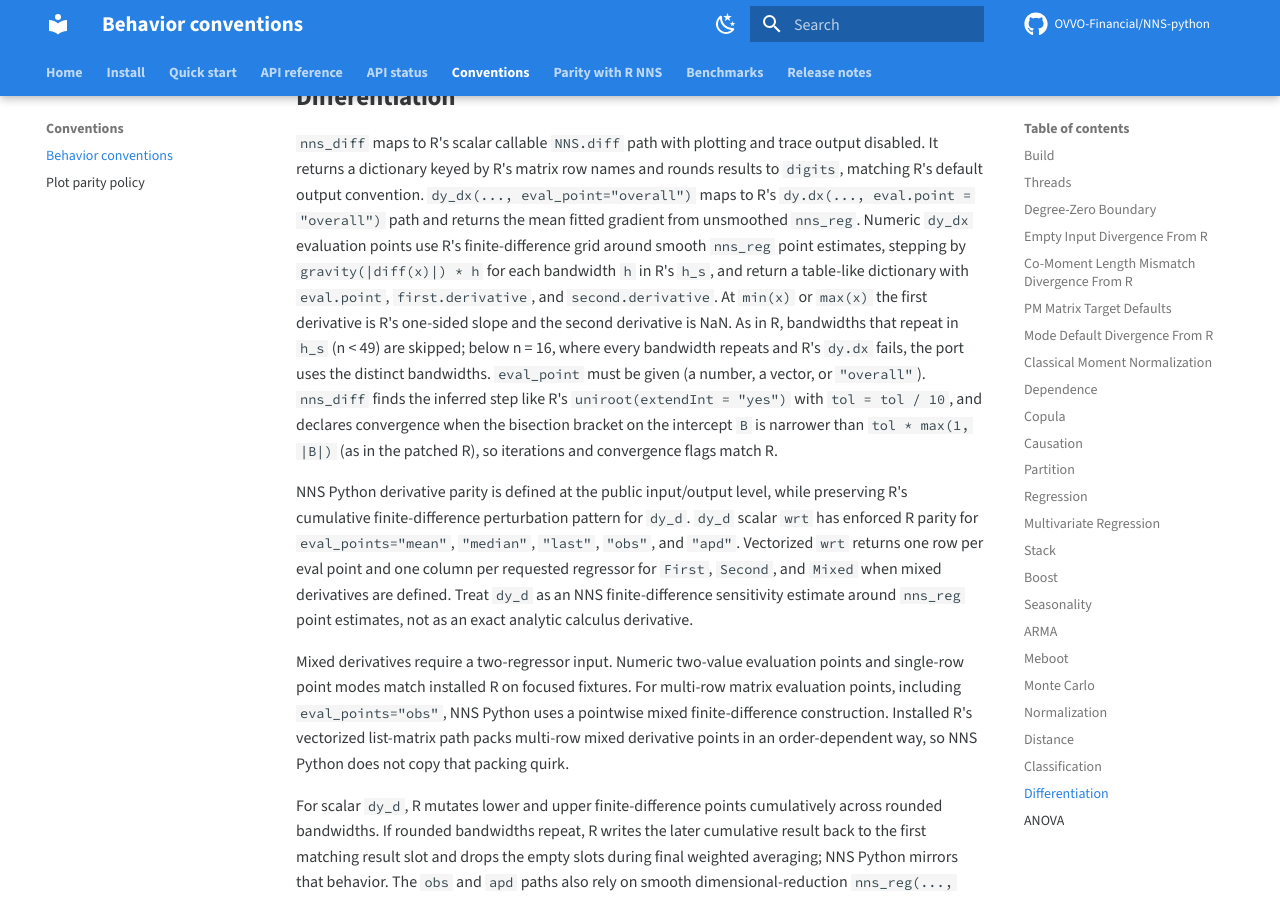
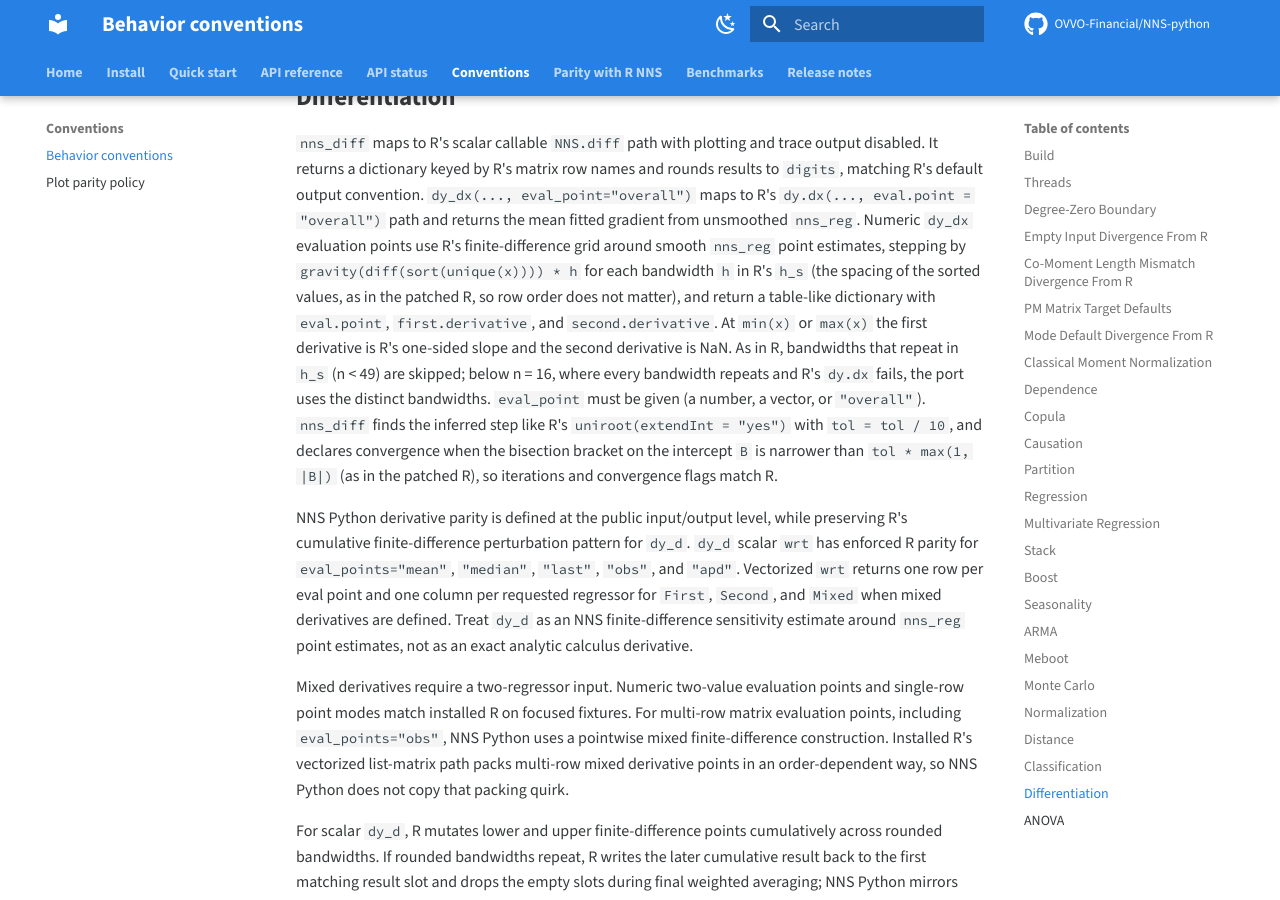
Before and after one commit to OVVO-Financial/NNS-python, an MkDocs documentation site: the page built from docs/conventions.md, in a window 1280 px wide and 900 px high, scrolled down 12284 px. Built offline with MkDocs 1.6.1 and Material for MkDocs 9.7.7, drawn with Linux system fonts in a browser that asks for light colours; comment, search, counter and statistics services are not loaded.

Commit message:
docs: dy_dx steps by the spacing of sorted unique x
Follow-up to the mirror of R fix 4afe296: docs/conventions.md still
described the step as gravity(|diff(x)|) * h.

```diff
--- a/docs/conventions.md
+++ b/docs/conventions.md
@@ -573,7 +573,9 @@ rounds results to `digits`, matching R's default output convention.
 "overall")` path and returns the mean fitted gradient from unsmoothed
 `nns_reg`. Numeric `dy_dx` evaluation points use R's finite-difference grid
 around smooth `nns_reg` point estimates, stepping by
-`gravity(|diff(x)|) * h` for each bandwidth `h` in R's `h_s`, and return a
+`gravity(diff(sort(unique(x)))) * h` for each bandwidth `h` in R's `h_s` (the
+spacing of the sorted values, as in the patched R, so row order does not matter),
+and return a
 table-like dictionary with `eval.point`, `first.derivative`, and
 `second.derivative`. At `min(x)` or `max(x)` the first derivative is R's
 one-sided slope and the second derivative is NaN. As in R, bandwidths that
```
